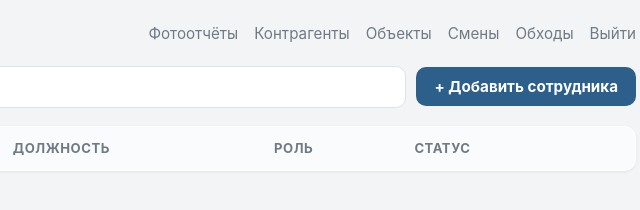
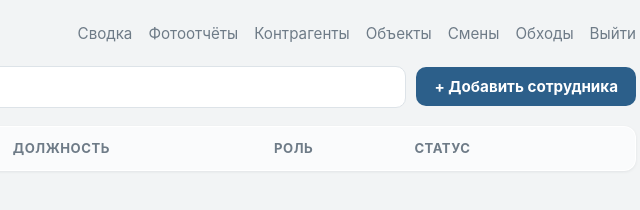
Before and after one commit to 221321/patrul-app, a website: page public/employees.html in a window 1280 px wide. Shown: the full height of the page, 488-1128 px from the left. Drawn offline with Linux system fonts and the light colour scheme; no server answers.

Commit message:
Update employees.html

```diff
--- a/public/employees.html
+++ b/public/employees.html
@@ -62,6 +62,7 @@
     <div class="emp-topbar">
       <div class="emp-topbar-name">Сотрудники</div>
       <div class="emp-nav">
+        <a href="/dashboard.html">Сводка</a>
         <a href="/photos.html">Фотоотчёты</a>
         <a href="/contractors.html">Контрагенты</a>
         <a href="/objects.html">Объекты</a>
```
